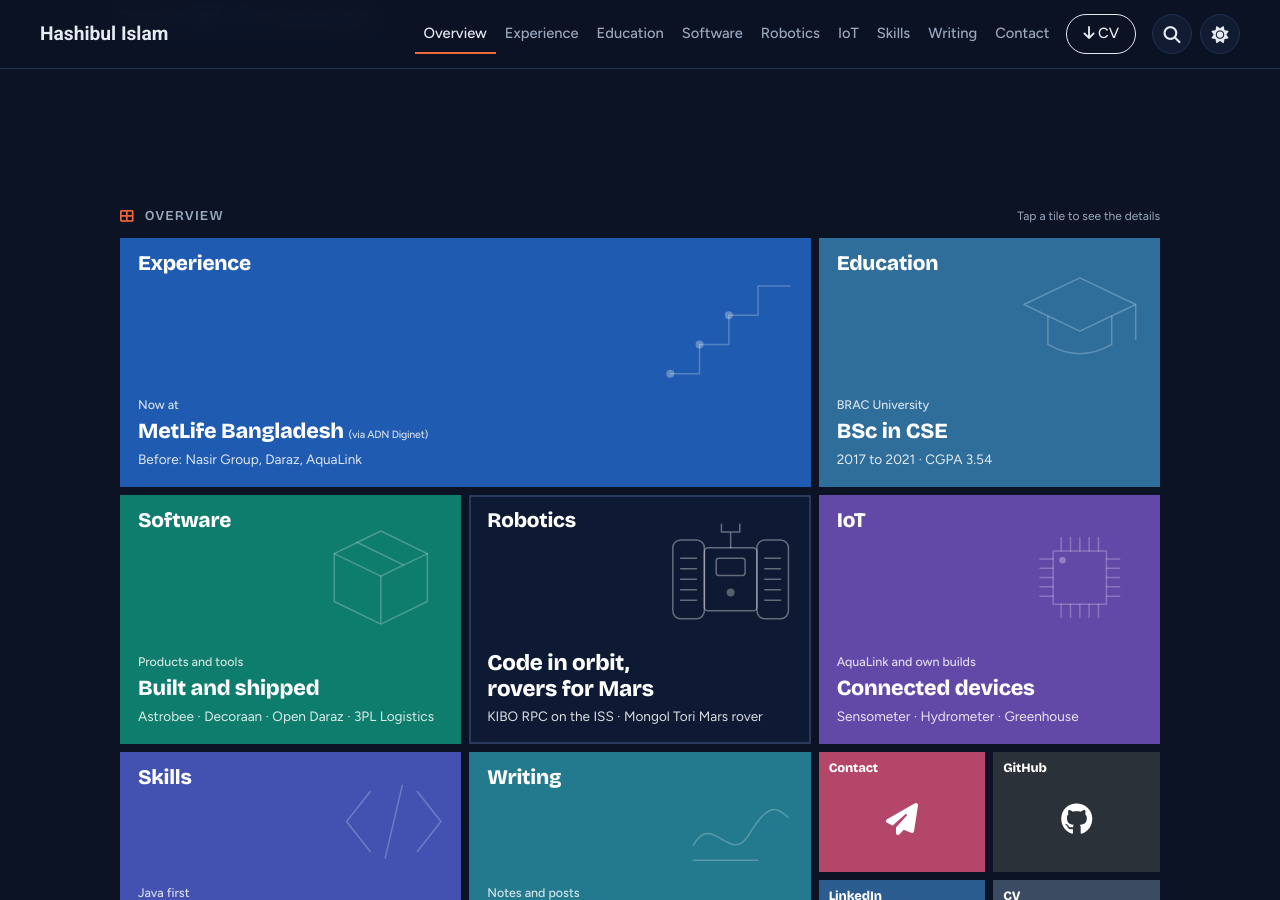
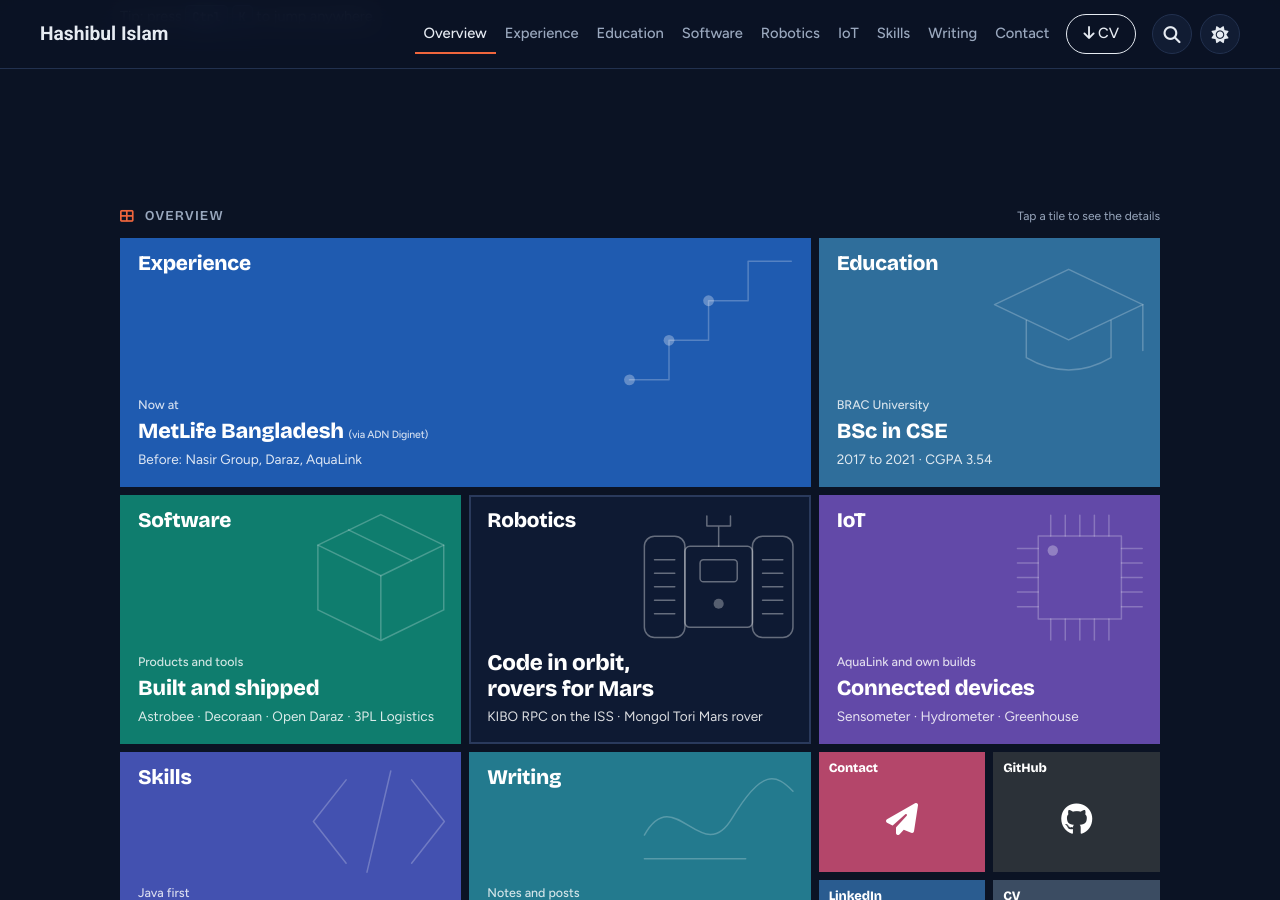
Before and after one commit to ihashib/ihashib.github.io, a Jekyll site: the page built from index.html, in a window 1280 px wide and 900 px high, scrolled down 694 px. Built offline with Jekyll 4.4.1, drawn with Linux system fonts in a browser that asks for light colours.

Commit message:
overview tiles updated

```diff
--- a/index.html
+++ b/index.html
@@ -41,46 +41,46 @@
     <div class="tiles">
       <a class="tile tile-w t-navy" href="{{ '/experience/' | relative_url }}">
         <div class="tile-faces">
-          <div class="tile-face"><svg class="tile-art" viewBox="0 0 100 100" preserveAspectRatio="xMaxYMid meet" aria-hidden="true"><path d="M5 90H27V68H49V46H71V24H95"/><circle cx="5" cy="90" r="3"/><circle cx="27" cy="68" r="3"/><circle cx="49" cy="46" r="3"/></svg><small>Now at</small><strong>MetLife Bangladesh <em class="tile-via">(via ADN Diginet)</em></strong><span>Before: Nasir Group, Daraz, AquaLink</span></div>
+          <div class="tile-face"><svg class="tile-art" viewBox="1 20 97 74" preserveAspectRatio="xMaxYMid meet" aria-hidden="true"><path d="M5 90H27V68H49V46H71V24H95"/><circle cx="5" cy="90" r="3"/><circle cx="27" cy="68" r="3"/><circle cx="49" cy="46" r="3"/></svg><small>Now at</small><strong>MetLife Bangladesh <em class="tile-via">(via ADN Diginet)</em></strong><span>Before: Nasir Group, Daraz, AquaLink</span></div>
         </div>
         <span class="tile-name">Experience</span>
       </a>
       <a class="tile tile-m t-slate" href="{{ '/education/' | relative_url }}">
         <div class="tile-faces">
-          <div class="tile-face"><svg class="tile-art" viewBox="0 0 100 100" preserveAspectRatio="xMaxYMid meet" aria-hidden="true"><path d="M50 18 92 38 50 58 8 38Z"/><path d="M26 47V68Q50 82 74 68V47"/><path d="M92 38V64"/></svg><small>BRAC University</small><strong>BSc in CSE</strong><span>2017 to 2021 · CGPA 3.54</span></div>
+          <div class="tile-face"><svg class="tile-art" viewBox="6 16 88 62" preserveAspectRatio="xMaxYMid meet" aria-hidden="true"><path d="M50 18 92 38 50 58 8 38Z"/><path d="M26 47V68Q50 82 74 68V47"/><path d="M92 38V64"/></svg><small>BRAC University</small><strong>BSc in CSE</strong><span>2017 to 2021 · CGPA 3.54</span></div>
         </div>
         <span class="tile-name">Education</span>
       </a>
       <a class="tile tile-m t-clay" href="{{ '/projects/' | relative_url }}">
         <div class="tile-faces">
-          <div class="tile-face"><svg class="tile-art" viewBox="0 0 100 100" preserveAspectRatio="xMaxYMid meet" aria-hidden="true"><path d="M50 15 85 32 50 49 15 32Z"/><path d="M15 32V68L50 85 85 68V32M50 49V85"/><path d="M32 23.5 67 40.5"/></svg><small>Products and tools</small><strong>Built and shipped</strong><span>Astrobee · Decoraan · Open Daraz · 3PL Logistics</span></div>
+          <div class="tile-face"><svg class="tile-art" viewBox="13 13 74 74" preserveAspectRatio="xMaxYMid meet" aria-hidden="true"><path d="M50 15 85 32 50 49 15 32Z"/><path d="M15 32V68L50 85 85 68V32M50 49V85"/><path d="M32 23.5 67 40.5"/></svg><small>Products and tools</small><strong>Built and shipped</strong><span>Astrobee · Decoraan · Open Daraz · 3PL Logistics</span></div>
         </div>
         <span class="tile-name">Software</span>
       </a>
       <a class="tile tile-m t-night" href="{{ '/robotics/' | relative_url }}">
         <div class="tile-faces">
-          <div class="tile-face"><svg class="tile-art" viewBox="0 0 100 100" preserveAspectRatio="xMaxYMid meet" aria-hidden="true"><rect x="6" y="22" width="24" height="60" rx="6"/><rect x="70" y="22" width="24" height="60" rx="6"/><rect x="30" y="28" width="40" height="48" rx="3"/><path d="M12 36H24M12 44H24M12 52H24M12 60H24M12 68H24M76 36H88M76 44H88M76 52H88M76 60H88M76 68H88"/><rect x="39" y="36" width="22" height="13" rx="2"/><circle cx="50" cy="62" r="3"/><path d="M50 28V16M43 16H57M43 16V10M57 16V10"/></svg><strong class="tile-big">Code in orbit,<br>rovers for Mars</strong><span>KIBO RPC on the ISS · Mongol Tori Mars rover</span></div>
+          <div class="tile-face"><svg class="tile-art" viewBox="4 8 92 76" preserveAspectRatio="xMaxYMid meet" aria-hidden="true"><rect x="6" y="22" width="24" height="60" rx="6"/><rect x="70" y="22" width="24" height="60" rx="6"/><rect x="30" y="28" width="40" height="48" rx="3"/><path d="M12 36H24M12 44H24M12 52H24M12 60H24M12 68H24M76 36H88M76 44H88M76 52H88M76 60H88M76 68H88"/><rect x="39" y="36" width="22" height="13" rx="2"/><circle cx="50" cy="62" r="3"/><path d="M50 28V16M43 16H57M43 16V10M57 16V10"/></svg><strong class="tile-big">Code in orbit,<br>rovers for Mars</strong><span>KIBO RPC on the ISS · Mongol Tori Mars rover</span></div>
         </div>
         <span class="tile-name">Robotics</span>
       </a>
       <a class="tile tile-m t-violet" href="{{ '/iot/' | relative_url }}">
         <div class="tile-faces">
-          <div class="tile-face"><svg class="tile-art" viewBox="0 0 100 100" preserveAspectRatio="xMaxYMid meet" aria-hidden="true"><path d="M30 30H70V70H30Z"/><path d="M36 30V20M36 70V80M30 36H20M70 36H80M43 30V20M43 70V80M30 43H20M70 43H80M50 30V20M50 70V80M30 50H20M70 50H80M57 30V20M57 70V80M30 57H20M70 57H80M64 30V20M64 70V80M30 64H20M70 64H80"/><circle cx="37" cy="37" r="2.5"/></svg><small>AquaLink and own builds</small><strong>Connected devices</strong><span>Sensometer · Hydrometer · Greenhouse</span></div>
+          <div class="tile-face"><svg class="tile-art" viewBox="18 18 64 64" preserveAspectRatio="xMaxYMid meet" aria-hidden="true"><path d="M30 30H70V70H30Z"/><path d="M36 30V20M36 70V80M30 36H20M70 36H80M43 30V20M43 70V80M30 43H20M70 43H80M50 30V20M50 70V80M30 50H20M70 50H80M57 30V20M57 70V80M30 57H20M70 57H80M64 30V20M64 70V80M30 64H20M70 64H80"/><circle cx="37" cy="37" r="2.5"/></svg><small>AquaLink and own builds</small><strong>Connected devices</strong><span>Sensometer · Hydrometer · Greenhouse</span></div>
         </div>
         <span class="tile-name">IoT</span>
       </a>
       <a class="tile tile-m tile-strip t-blue" href="{{ '/skills/' | relative_url }}">
         <div class="tile-faces">
-          <div class="tile-face"><svg class="tile-art" viewBox="0 0 100 100" preserveAspectRatio="xMaxYMid meet" aria-hidden="true"><path d="M28 22 6 50 28 78M72 22 94 50 72 78M58 16 42 84"/></svg><small>Java first</small><strong>Spring Boot · Microservices · SQL · NoSQL</strong><span>Plus system architecture, cloud and firmware</span></div>
+          <div class="tile-face"><svg class="tile-art" viewBox="4 14 92 72" preserveAspectRatio="xMaxYMid meet" aria-hidden="true"><path d="M28 22 6 50 28 78M72 22 94 50 72 78M58 16 42 84"/></svg><small>Java first</small><strong>Spring Boot · Microservices · SQL · NoSQL</strong><span>Plus system architecture, cloud and firmware</span></div>
         </div>
         <span class="tile-name">Skills</span>
       </a>
       <a class="tile tile-m tile-strip t-ember" href="{{ '/blog/' | relative_url }}">
         <div class="tile-faces">
           {% if site.posts.size > 0 %}
-            <div class="tile-face"><svg class="tile-art" viewBox="0 0 100 100" preserveAspectRatio="xMaxYMid meet" aria-hidden="true"><path d="M4 72C22 40 38 92 56 62S82 36 92 46"/><path d="M4 86H64"/></svg><small>Latest post</small><strong>{{ site.posts.first.title }}</strong></div>
+            <div class="tile-face"><svg class="tile-art" viewBox="2 38 92 52" preserveAspectRatio="xMaxYMid meet" aria-hidden="true"><path d="M4 72C22 40 38 92 56 62S82 36 92 46"/><path d="M4 86H64"/></svg><small>Latest post</small><strong>{{ site.posts.first.title }}</strong></div>
           {% else %}
-            <div class="tile-face"><svg class="tile-art" viewBox="0 0 100 100" preserveAspectRatio="xMaxYMid meet" aria-hidden="true"><path d="M4 72C22 40 38 92 56 62S82 36 92 46"/><path d="M4 86H64"/></svg><small>Notes and posts</small><strong>Backend, systems and robots</strong><span>First post coming soon</span></div>
+            <div class="tile-face"><svg class="tile-art" viewBox="2 38 92 52" preserveAspectRatio="xMaxYMid meet" aria-hidden="true"><path d="M4 72C22 40 38 92 56 62S82 36 92 46"/><path d="M4 86H64"/></svg><small>Notes and posts</small><strong>Backend, systems and robots</strong><span>First post coming soon</span></div>
           {% endif %}
         </div>
         <span class="tile-name">Writing</span>
```
